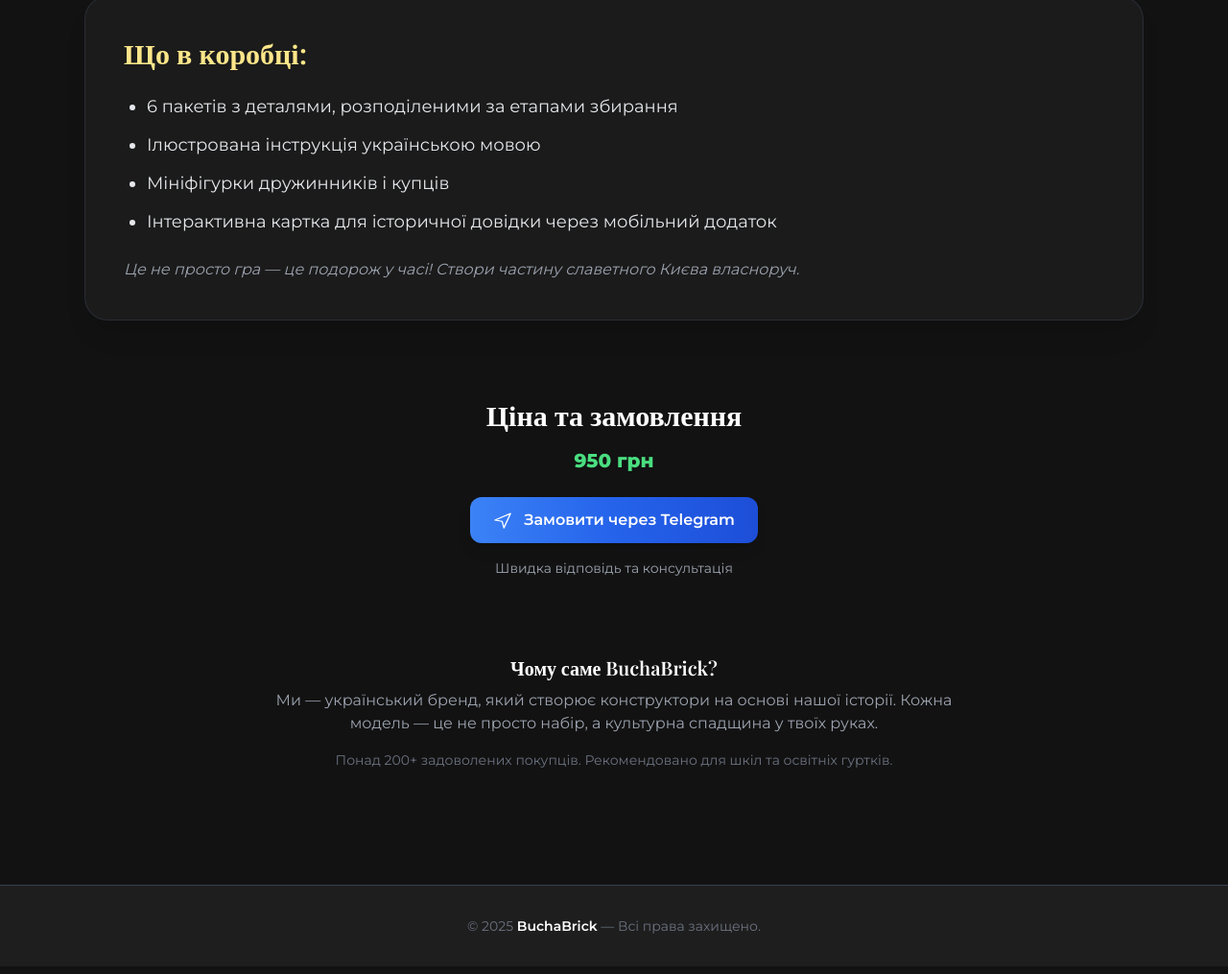
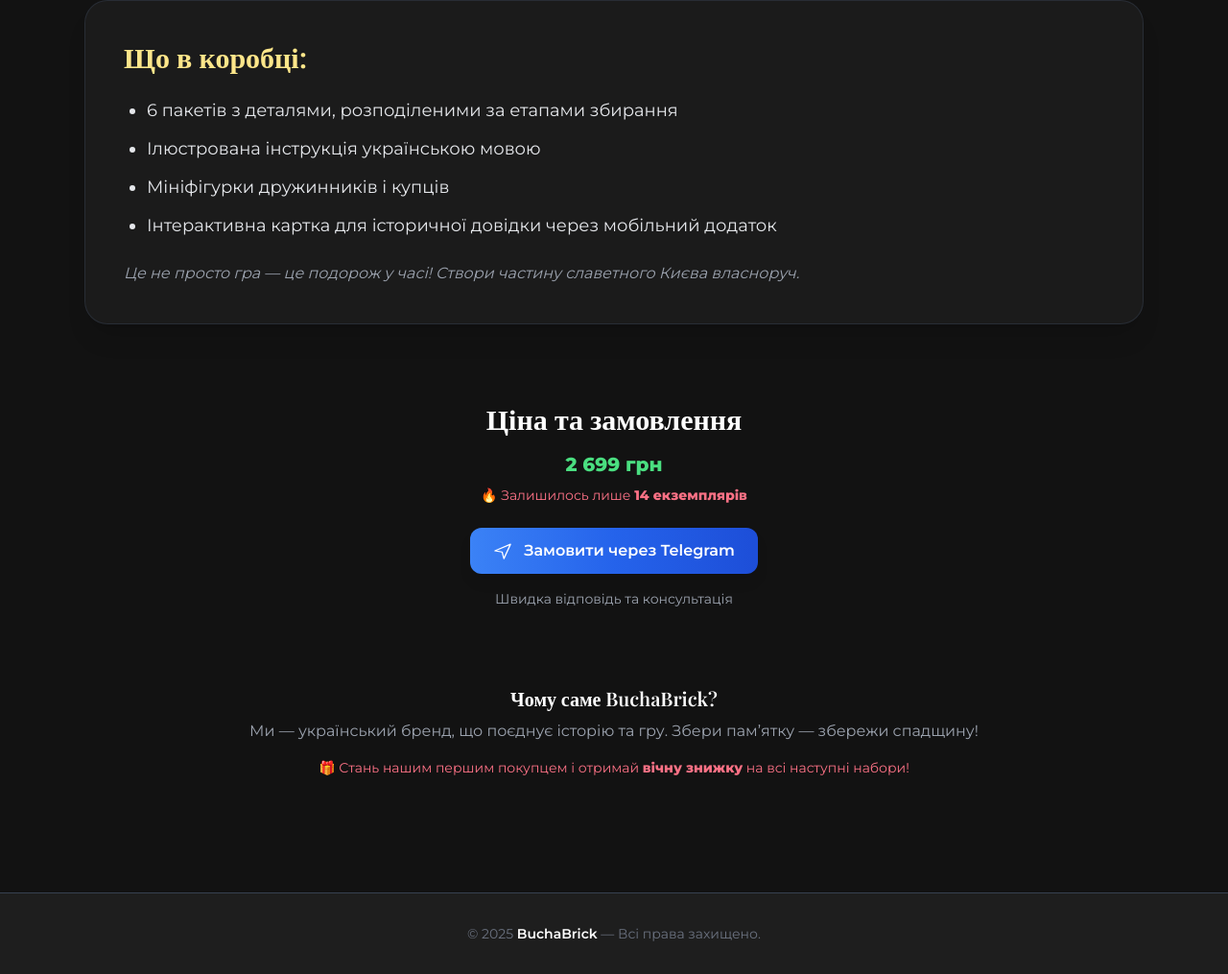
Before and after one commit to buchabrick/buchabrick.github.io, a plain HTML site: page index.html in a window 1280 px wide. Shown: the part 591-1606 px from the top of the page at 96% size. Drawn offline with nearby package versions, Linux system fonts and the light colour scheme.

Commit message:
Update index.html

```diff
--- a/index.html
+++ b/index.html
@@ -4,6 +4,7 @@
     <meta charset="UTF-8" />
     <meta name="viewport" content="width=device-width, initial-scale=1.0" />
     <title>Золоті Ворота Києва | BuchaBrick</title>
+    <link rel="icon" type="image/png" href="https://raw.githubusercontent.com/buchabrick/buchabrick.github.io/refs/heads/main/img/logo.png">
     <script src="https://cdn.tailwindcss.com"></script>
     <link rel="preconnect" href="https://fonts.googleapis.com">
     <link rel="preconnect" href="https://fonts.gstatic.com" crossorigin>
@@ -39,9 +40,12 @@
   <body>
     <header class="bg-[#1e1e1e] shadow-md sticky top-0 z-50">
       <div class="max-w-7xl mx-auto flex justify-between items-center px-6 py-4">
-        <h1 class="text-3xl font-extrabold text-transparent bg-clip-text bg-gradient-to-r from-amber-300 via-orange-300 to-rose-400 tracking-wide drop-shadow-md animate-logo">
-          BuchaBrick
-        </h1>
+        <div class="flex items-center gap-4">
+          <img src="https://raw.githubusercontent.com/buchabrick/buchabrick.github.io/refs/heads/main/img/logo.png" alt="Логотип BuchaBrick" class="w-10 h-10 rounded-lg shadow-md" />
+          <h1 class="text-2xl font-extrabold text-transparent bg-clip-text bg-gradient-to-r from-amber-300 via-orange-300 to-rose-400 tracking-wide drop-shadow-md animate-logo">
+            BuchaBrick
+          </h1>
+        </div>
         <nav class="space-x-6 text-lg hidden md:flex">
           <a href="#about" class="text-gray-300 hover:text-white transition">Про набір</a>
           <a href="#order" class="text-gray-300 hover:text-white transition">Замовити</a>
@@ -94,7 +98,8 @@
 
       <section id="order" class="fade-in text-center">
         <h3 class="text-3xl font-semibold text-white mb-4">Ціна та замовлення</h3>
-        <p class="text-xl text-green-400 font-bold mb-6">950 грн</p>
+        <p class="text-xl text-green-400 font-bold mb-2">2 699 грн</p>
+        <p class="text-sm text-rose-400 mb-6">🔥 Залишилось лише <strong>14 екземплярів</strong></p>
         <a href="https://t.me/buchabrick" target="_blank" class="inline-flex items-center gap-3 bg-gradient-to-r from-blue-500 via-blue-600 to-blue-700 hover:from-blue-600 hover:to-blue-800 text-white font-semibold px-6 py-3 rounded-xl transition-all duration-300 shadow-lg hover:scale-105">
           <svg xmlns="http://www.w3.org/2000/svg" fill="none" viewBox="0 0 24 24" stroke-width="1.5" stroke="currentColor" class="w-5 h-5">
             <path stroke-linecap="round" stroke-linejoin="round" d="M2.25 12L21.75 3.75L13.5 21.75L11.25 13.5L2.25 12Z" />
@@ -107,9 +112,11 @@
       <section class="fade-in text-center max-w-3xl mx-auto">
         <h4 class="text-xl font-semibold text-white mb-2">Чому саме BuchaBrick?</h4>
         <p class="text-gray-400">
-          Ми — український бренд, який створює конструктори на основі нашої історії. Кожна модель — це не просто набір, а культурна спадщина у твоїх руках.
+          Ми — український бренд, що поєднує історію та гру. Збери пам’ятку — збережи спадщину!
         </p>
-        <p class="mt-4 text-sm text-gray-500">Понад 200+ задоволених покупців. Рекомендовано для шкіл та освітніх гуртків.</p>
+        <p class="mt-4 text-sm text-rose-400 font-medium">
+          🎁 Стань нашим першим покупцем і отримай <strong>вічну знижку</strong> на всі наступні набори!
+        </p>
       </section>
     </main>
 
```
